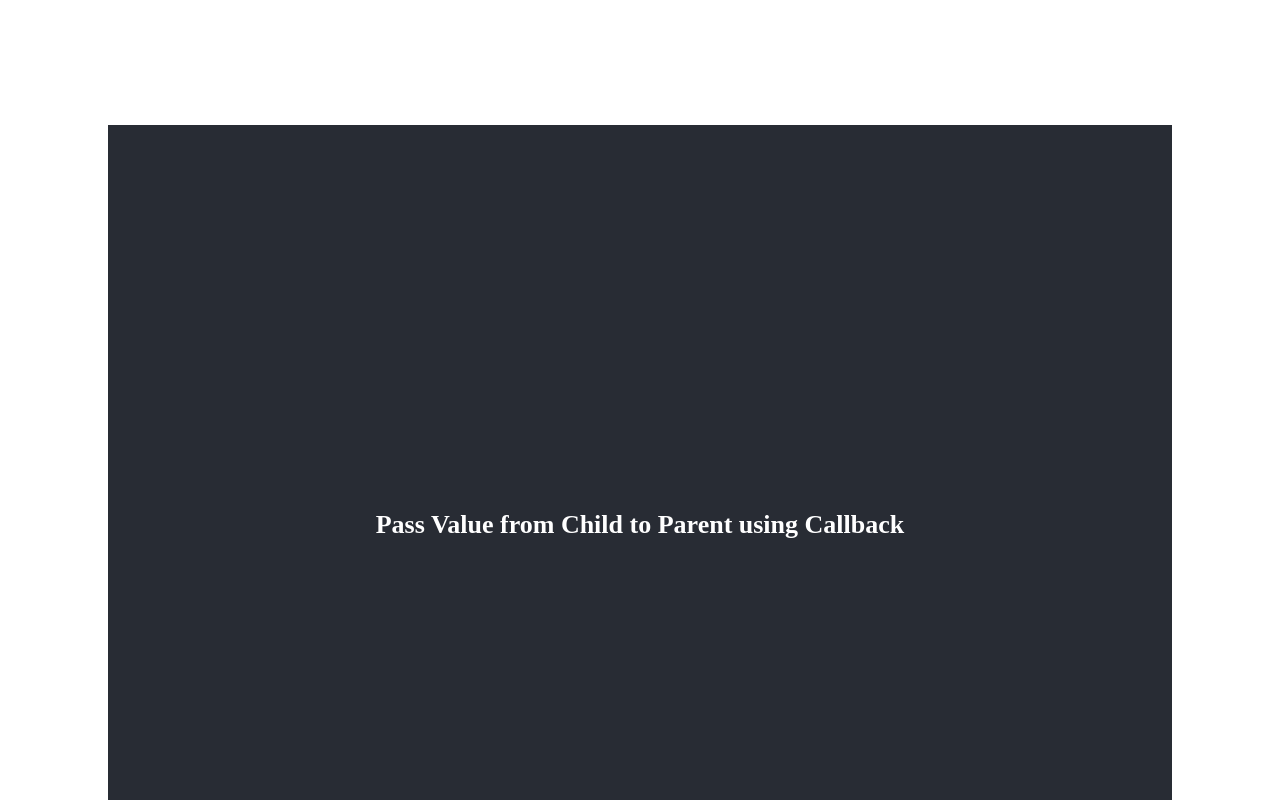
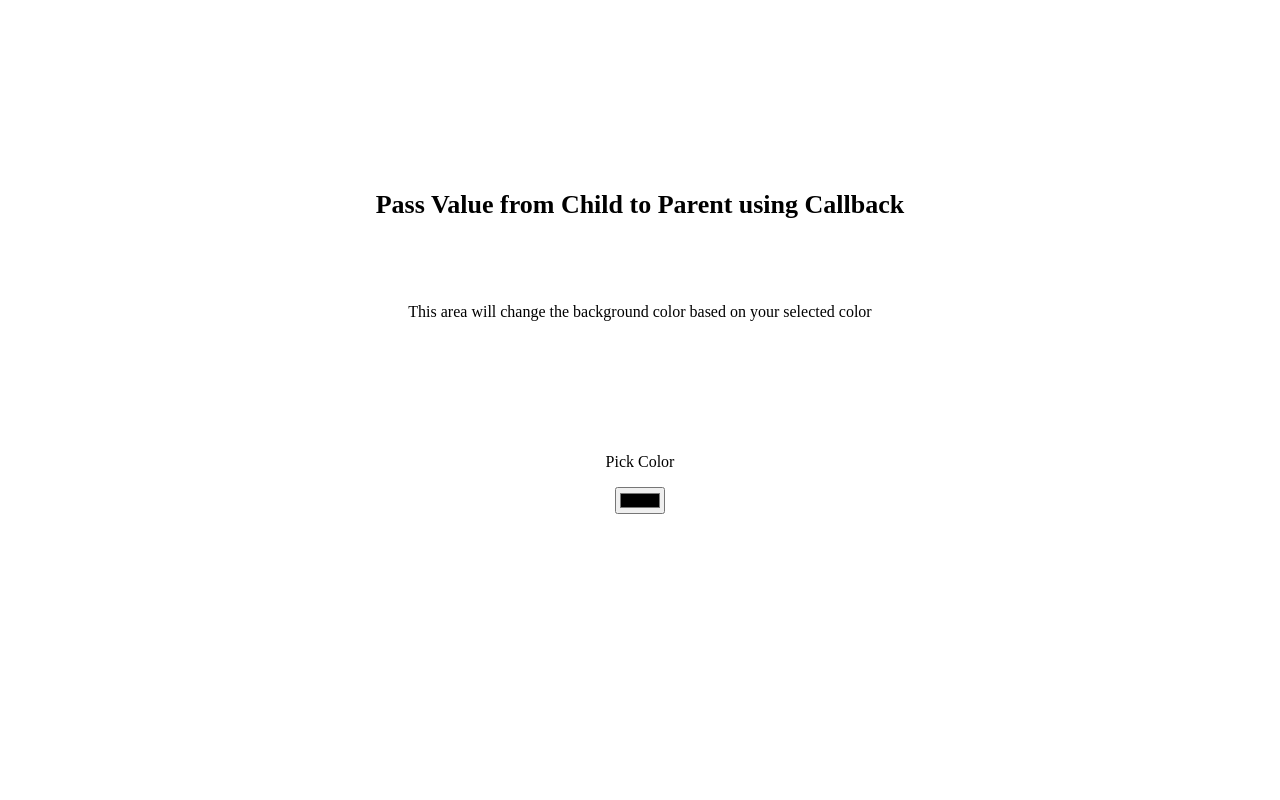
Before and after one commit to verge2015/reactjs-child-to-parent, a React (Create React App) app: page / in a window 1280 px wide. Shown: the top 800 px of the page. Built offline with nearby package versions, Linux system fonts and the light colour scheme.

Commit message:
Update App.css

```diff
--- a/src/App.css
+++ b/src/App.css
@@ -1,5 +1,11 @@
+.body{
+ margin: 0;
+ padding: 0;
+}
+
 .App {
   text-align: center;
+  background-color: white;
 }
 
 @media (prefers-reduced-motion: no-preference) {
@@ -9,14 +15,14 @@
 }
 
 .App-header {
-  background-color: #282c34;
-  min-height: 100vh;
+  /* background-color: #282c34; */
+  min-height: 20vh;
   display: flex;
   flex-direction: column;
   align-items: center;
   justify-content: center;
   font-size: calc(10px + 2vmin);
-  color: white;
+  /* color: white; */
 }
 
 .App-link {
```
